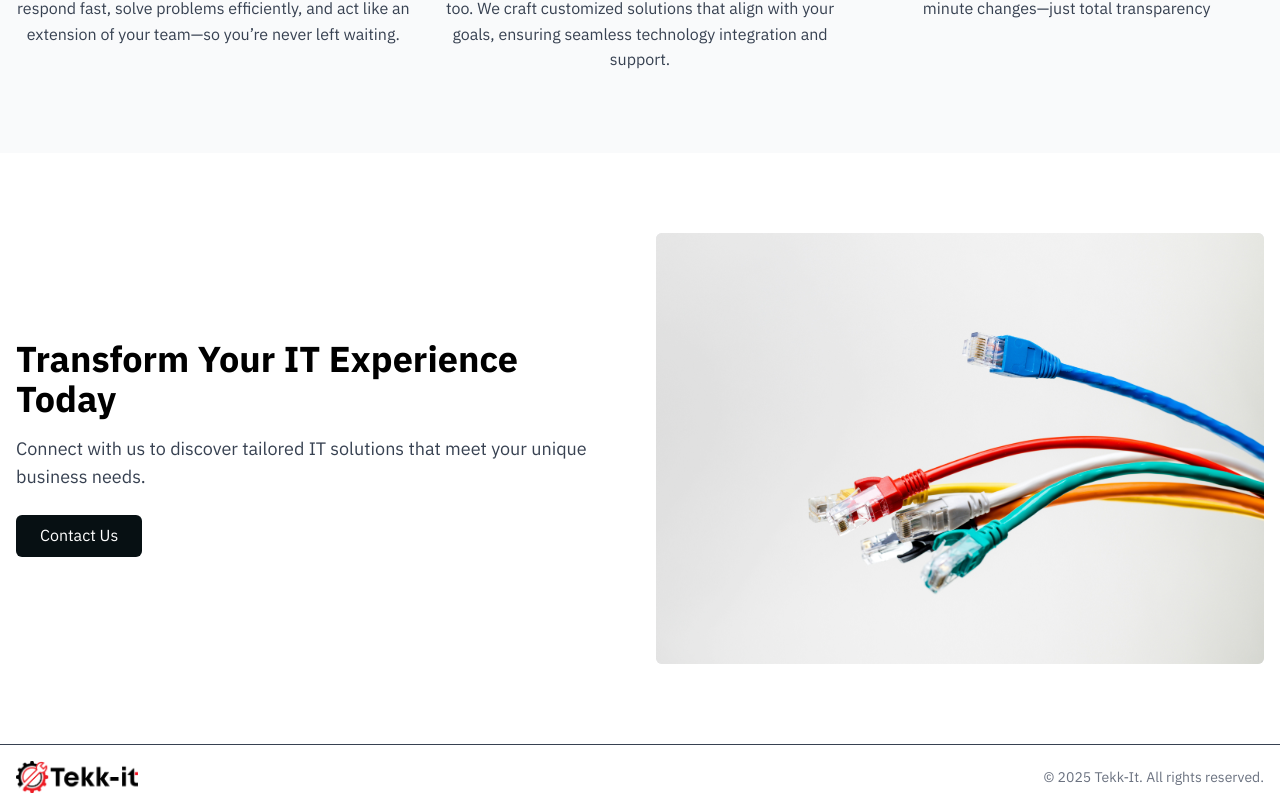
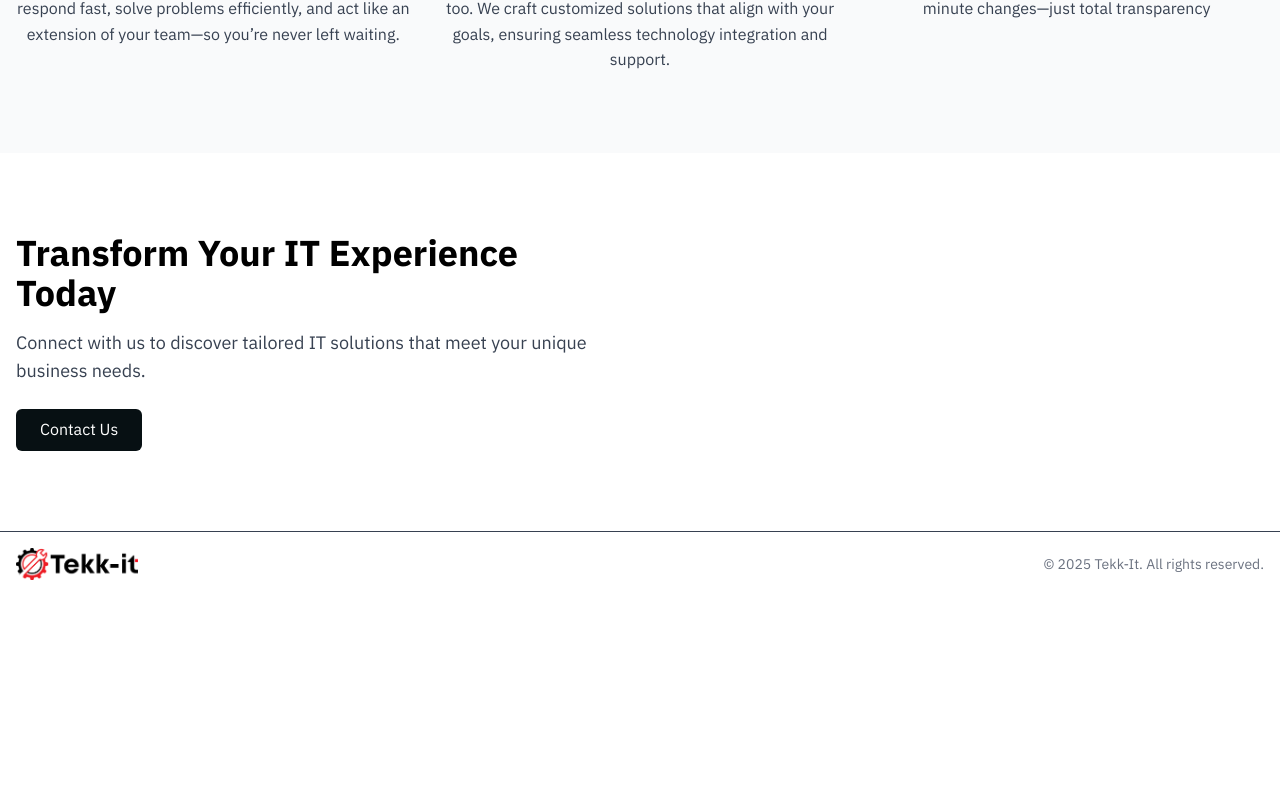
Before and after one commit to Stefan-Constantino/Tekkit, a React (Vite) app: page / in a window 1280 px wide. Shown: the part 1598-2407 px from the top of the page. After the commit the page ends 2194 px from the top, so only its background shows below. Built offline with nearby package versions, Linux system fonts and the light colour scheme.

Commit message:
Minor tweaks

```diff
--- a/src/AboutUsList.jsx
+++ b/src/AboutUsList.jsx
@@ -19,7 +19,7 @@ function AboutUsList() {
           </p>
           <div className="flex flex-col sm:flex-row gap-4 justify-center md:justify-start">
             <a href="/contact">
-            <button className="bg-black text-white py-2 px-6 rounded-md hover:bg-gray-800 transition">
+            <button className="bg-black text-white py-2 px-6 rounded-md transition tekkbtn">
               Contact
             </button>
             </a>
--- a/src/Solution.jsx
+++ b/src/Solution.jsx
@@ -22,12 +22,11 @@ function Solution() {
         </div>
 
         {/* Right Column */}
-        <div className="md:w-1/2 px-4 mt-8 md:mt-0">
-          {/* Replace with your own content or an actual image */}
+        {/* <div className="md:w-1/2 px-4 mt-8 md:mt-0">
           <div className="bg-gray-200 w-full h-74 flex items-center justify-center rounded-md">
-            <img src="/Solution_img.jpg" alt="Solution" className="object-cover w-full h-full rounded-md" />
+            <img src="/behnam-norouzi-wjB38sQ2UBo-unsplash.jpg" alt="Solution" className="object-cover w-full h-full rounded-md" />
           </div>
-        </div>
+        </div> */}
       </div>
     </section>
   );
```
